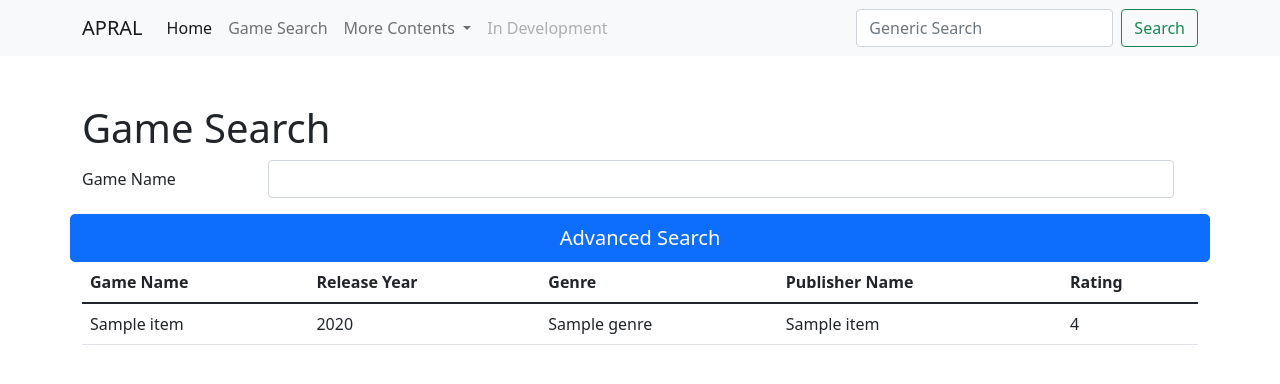
After one commit to Pengyue-Lab/APRAL, a Flask app: template apral_flask/app/templates/game_search.html in a window 1280 px wide. The commit adds this page. Shown: the top 384 px of the page. Run offline with Flask 2, Linux system fonts and the light colour scheme; the template is opened without the code that fills it: most values are stand-ins (such as "Sample title", 1, 10 or a date in 2020).

Commit message:
Implement basic showcase and selection

```diff
--- a/apral_flask/app/database.py
+++ b/apral_flask/app/database.py
@@ -3,14 +3,14 @@ from app import db
 
 
 # search_query
-def show_game():
+def show_game(condition=''):
     """Reads all Games
 
     Returns:
         A list of dictionaries
     """
     conn = db.connect()
-    query_results = conn.execute("Select * from Game;").fetchall()
+    query_results = conn.execute("Select * from Game " + condition + ";").fetchall()
     conn.close()
     game_list = []
     for result in query_results:
--- /dev/null
+++ b/apral_flask/app/templates/footer.html
@@ -0,0 +1,3 @@
+    <script src="https://cdn.jsdelivr.net/npm/bootstrap@5.1.1/dist/js/bootstrap.bundle.min.js" integrity="sha384-/bQdsTh/da6pkI1MST/rWKFNjaCP5gBSY4sEBT38Q/9RBh9AH40zEOg7Hlq2THRZ" crossorigin="anonymous"></script>
+</body>
+</html>
--- /dev/null
+++ b/apral_flask/app/templates/game_search.html
@@ -0,0 +1,40 @@
+{% include 'header.html' %}
+<body>
+{% include 'nav.html' %}
+<main class="container">
+    <h1>Game Search</h1>
+    <form action="/game_search" method="post">
+        <div class="row">
+            <div class="mb-3 row">
+                <label for="game_name" class="col-sm-2 col-form-label">Game Name</label>
+                <div class="col-sm-10">
+                    <input type="text" class="form-control" id="game_name" name="game_name">
+                </div>
+            </div>
+            <button class="btn btn-lg btn-primary">Advanced Search</button>
+        </div>
+    </form>
+    <table class="table">
+        <thead>
+        <tr>
+            <th scope="col">Game Name</th>
+            <th scope="col">Release Year</th>
+            <th scope="col">Genre</th>
+            <th scope="col">Publisher Name</th>
+            <th scope="col">Rating</th>
+        </tr>
+        </thead>
+        <tbody>
+            {% for item in items %}
+                <tr>
+                    <td>{{ item['GameName'] }}</td>
+                    <td>{{ item['ReleaseYear'] }}</td>
+                    <td>{{ item['Genre'] }}</td>
+                    <td>{{ item['PubName'] }}</td>
+                    <td>{{ item['Rating'] }}</td>
+                </tr>
+            {% endfor %}
+        </tbody>
+    </table>
+</main>
+{% include 'footer.html' %}
--- /dev/null
+++ b/apral_flask/app/templates/header.html
@@ -0,0 +1,7 @@
+<!DOCTYPE html>
+<html>
+<head>
+    <meta charset="utf-8">
+    <title>Advanced Personalized Recreational Activity Locator</title>
+    <link href="https://cdn.jsdelivr.net/npm/bootstrap@5.1.1/dist/css/bootstrap.min.css" rel="stylesheet" integrity="sha384-F3w7mX95PdgyTmZZMECAngseQB83DfGTowi0iMjiWaeVhAn4FJkqJByhZMI3AhiU" crossorigin="anonymous">
+</head>
--- /dev/null
+++ b/apral_flask/app/templates/nav.html
@@ -0,0 +1,36 @@
+<nav class="navbar navbar-expand-lg navbar-light bg-light mb-5">
+    <div class="container">
+        <a class="navbar-brand" href="#">APRAL</a>
+        <button class="navbar-toggler" type="button" data-bs-toggle="collapse" data-bs-target="#navbarSupportedContent" aria-controls="navbarSupportedContent" aria-expanded="false" aria-label="Toggle navigation">
+            <span class="navbar-toggler-icon"></span>
+        </button>
+        <div class="collapse navbar-collapse" id="navbarSupportedContent">
+            <ul class="navbar-nav me-auto mb-2 mb-lg-0">
+                <li class="nav-item">
+                    <a class="nav-link active" aria-current="page" href="#">Home</a>
+                </li>
+                <li class="nav-item">
+                    <a class="nav-link" href="/game_search">Game Search</a>
+                </li>
+                <li class="nav-item dropdown">
+                    <a class="nav-link dropdown-toggle" href="#" id="navbarDropdown" role="button" data-bs-toggle="dropdown" aria-expanded="false">
+                        More Contents
+                    </a>
+                    <ul class="dropdown-menu" aria-labelledby="navbarDropdown">
+                        <li><a class="dropdown-item" href="#">Action</a></li>
+                        <li><a class="dropdown-item" href="#">Another action</a></li>
+                        <li><hr class="dropdown-divider"></li>
+                        <li><a class="dropdown-item" href="#">Something else here</a></li>
+                    </ul>
+                </li>
+                <li class="nav-item">
+                    <a class="nav-link disabled">In Development</a>
+                </li>
+            </ul>
+            <form class="d-flex">
+                <input class="form-control me-2" type="search" placeholder="Generic Search" aria-label="Search">
+                <button class="btn btn-outline-success" type="submit">Search</button>
+            </form>
+        </div>
+    </div>
+</nav>
```
Also changed, not shown: apral_flask/app/route.py (+17 -1 lines), apral_flask/app/templates/form.html (+4 -47 lines), apral_flask/app/templates/index.html (+3 -46 lines), apral_flask/app/templates/showcase.html (added, +11 -0 lines).
